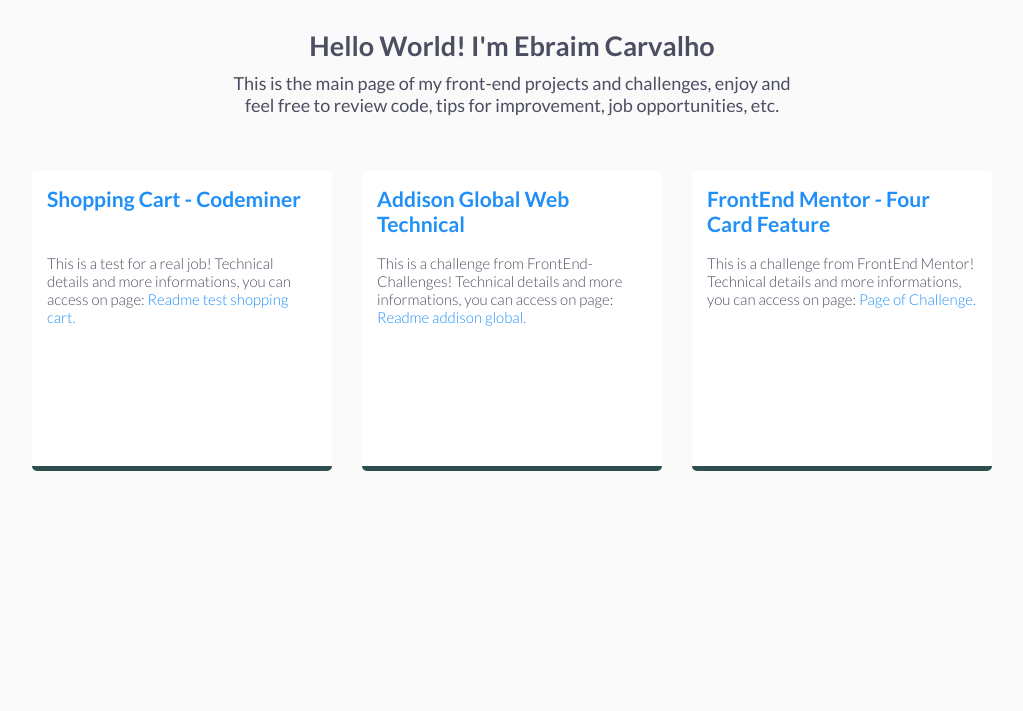
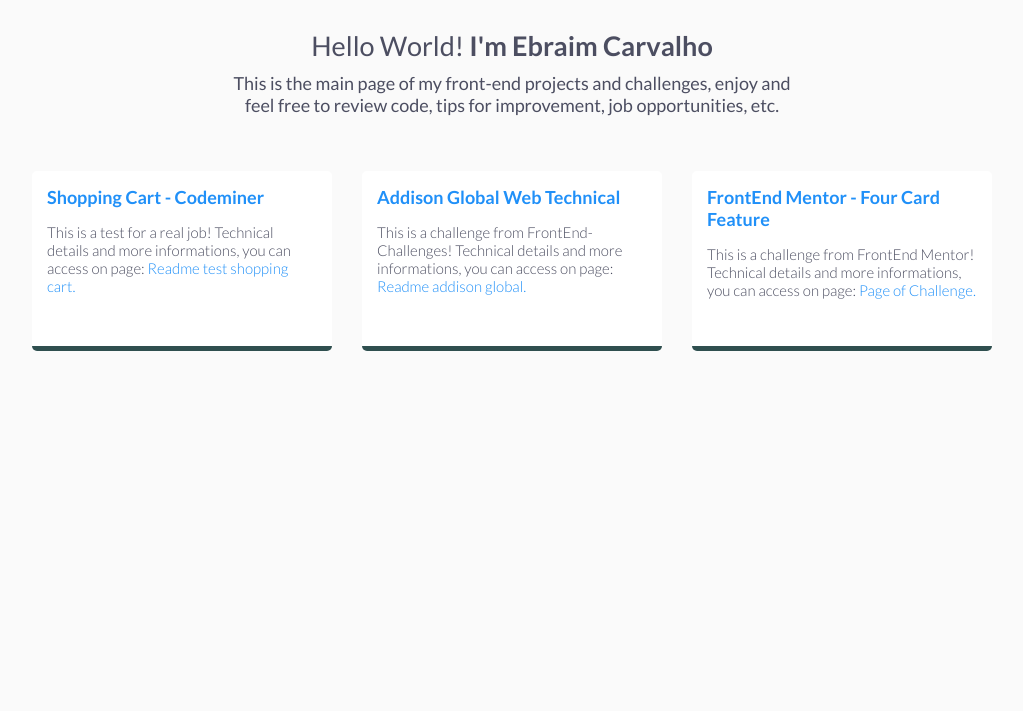
Before and after one commit to ebraimcarvalho/frontend-challenges, a PHP site: page / in a window 1280 px wide. Shown: the part 76-787 px from the top of the page, without its empty margins (128-1151 px from the left). Run offline with PHP 8.4, Linux system fonts and the light colour scheme.

Commit message:
style hero h2 and p

```diff
--- a/index.html
+++ b/index.html
@@ -24,21 +24,21 @@
   </header>
 
   <section class="hero">
-    <h1>Hello World! I'm Ebraim Carvalho</h1>
+    <h2>Hello World! <span>I'm Ebraim Carvalho</span></h2>
     <p>This is the main page of my front-end projects and challenges, enjoy and feel free to review code, tips for improvement, job opportunities, etc.</p>
   </section>
 
   <div class="container">
     <div class="card-project">
-      <a href="./codeminer-shopping-cart/index.html" target="_blank"><h3>Shopping Cart - Codeminer</h3></a>
+      <a href="./codeminer-shopping-cart/index.html" target="_blank"><h4>Shopping Cart - Codeminer</h4></a>
       <p>This is a test for a real job! Technical details and more informations, you can access on page: <a href="https://github.com/ebraimcarvalho/frontend-challenges/blob/master/codeminer-shopping-cart/README.md" target="_blank">Readme test shopping cart.</a></p>
     </div>
     <div class="card-project">
-      <a href="./addison-global-web-technical-ebraim/index.html" target="_blank"><h3>Addison Global Web Technical</h3></a>
+      <a href="./addison-global-web-technical-ebraim/index.html" target="_blank"><h4>Addison Global Web Technical</h4></a>
       <p>This is a challenge from FrontEnd-Challenges! Technical details and more informations, you can access on page: <a href="https://github.com/ebraimcarvalho/frontend-challenges/blob/master/addison-global-web-technical-ebraim/README.md" target="_blank">Readme addison global.</a></p>
     </div>
     <div class="card-project">
-      <a href="./four-card-feature-section-master/index.html" target="_black"><h3>FrontEnd Mentor - Four Card Feature</h3></a>
+      <a href="./four-card-feature-section-master/index.html" target="_black"><h4>FrontEnd Mentor - Four Card Feature</h4></a>
       <p>This is a challenge from FrontEnd Mentor! Technical details and more informations, you can access on page: <a href="https://www.frontendmentor.io/challenges/four-card-feature-section-weK1eFYK" target="_blank">Page of Challenge.</a></p>
     </div>
   </div>
--- a/style.css
+++ b/style.css
@@ -34,6 +34,10 @@
   width: 50px;
 }
 
+nav h1 img:hover {
+  transform: scale(1.1);
+}
+
 ul {
   list-style: none;
 }
@@ -60,8 +64,17 @@
   padding: 15px;
 }
 
+.hero h2 {
+  font-weight: 500;
+}
+
+.hero h2 span {
+  font-weight: 600;
+}
+
 .hero p {
   margin-top: 10px;
+  font-weight: 400;
 }
 
 .container {
@@ -82,7 +95,7 @@
 
 .card-project {
   width: 300px;
-  height: 300px;
+  height: 180px;
   background-color: white;
   margin: 10px 15px;
   padding: 15px;
```
